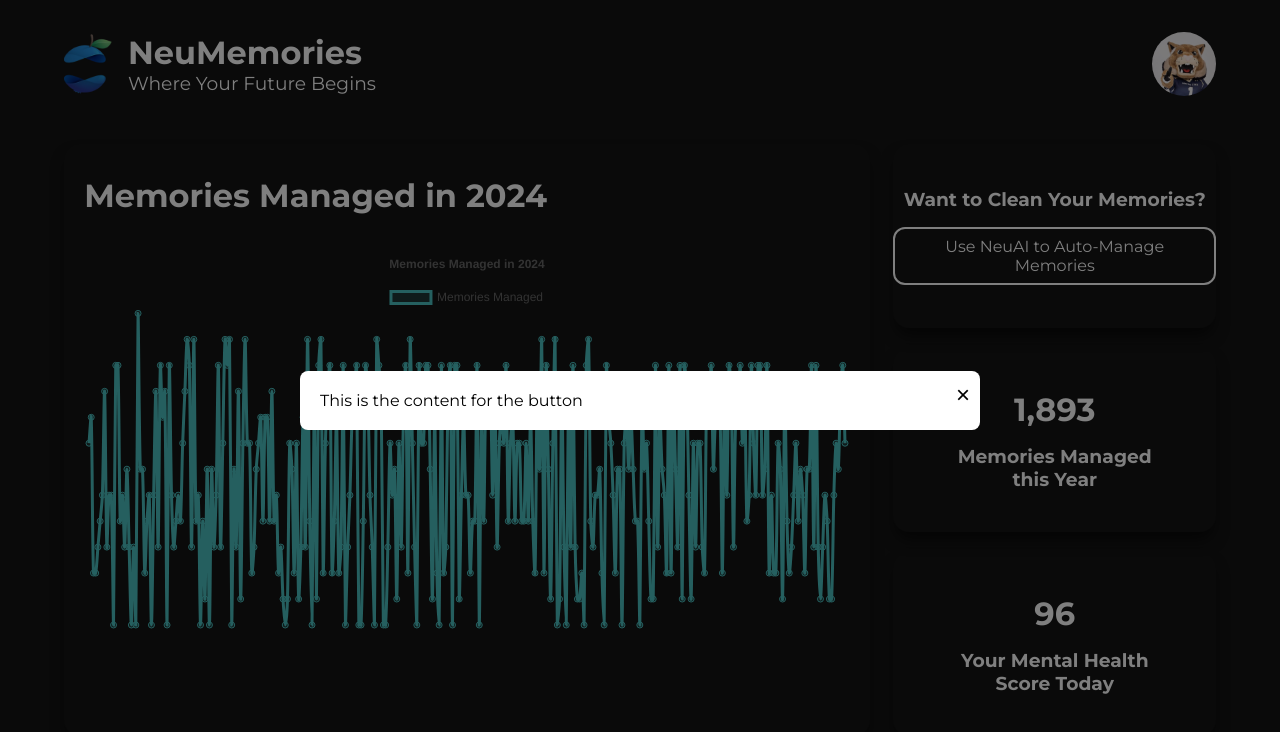
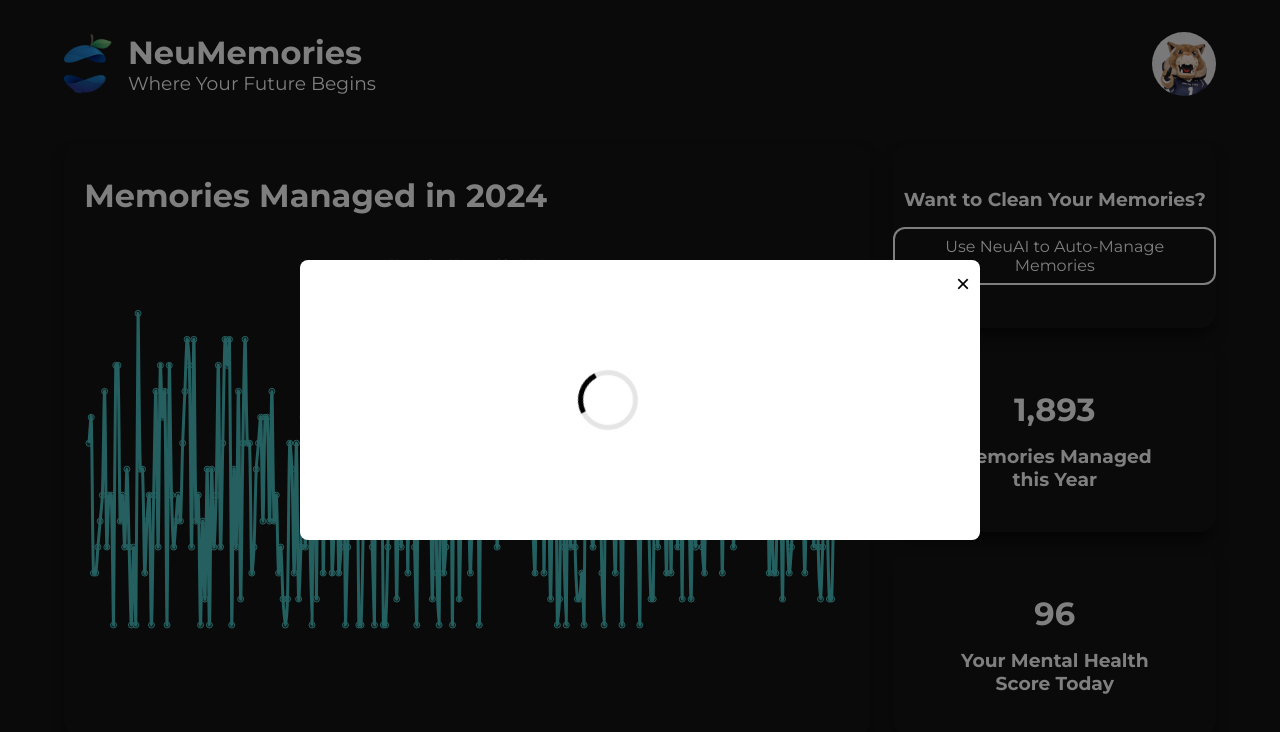
Before and after one commit to erikjohns/HONR405-Final-Project, a Next.js app: page /dashboard in a window 1280 px wide. Both pictures are taken after a click on the button "Use NeuAI to Auto-Manage Memories". Shown: the top 732 px of the page. Built offline with nearby package versions, Linux system fonts and the light colour scheme.

Commit message:
Added Memory Management Tool

```diff
--- /dev/null
+++ b/src/Components/LoadingSpinner.js
@@ -0,0 +1,24 @@
+const LoadingSpinner = () => {
+    return (
+        <div style={{ display: 'flex', justifyContent: 'center', alignItems: 'center', height: '100vh' }}>
+            <div className="spinner"></div>
+            <style jsx>{`
+        .spinner {
+          width: 50px;
+          height: 50px;
+          border: 5px solid rgba(0, 0, 0, 0.1);
+          border-top-color: #000;
+          border-radius: 50%;
+          animation: spin 1s linear infinite;
+        }
+        @keyframes spin {
+          to {
+            transform: rotate(360deg);
+          }
+        }
+      `}</style>
+        </div>
+    );
+};
+
+export default LoadingSpinner;
--- /dev/null
+++ b/src/Components/ModalMemories.js
@@ -0,0 +1,30 @@
+'use client';
+import {useState, useEffect} from "react"
+import LoadingSpinner from "@/Components/LoadingSpinner";
+
+export default function ModalMemories() {
+    const [loading, setLoading] = useState(true);
+
+    useEffect(() => {
+        // Set a timer to hide the spinner after 10 seconds
+        const timer = setTimeout(() => {
+            setLoading(false);
+        }, 10000); // 10 seconds
+
+        return () => clearTimeout(timer); // Cleanup the timer
+    }, []);
+
+    return (
+        <div>
+            {loading ? (
+                <div style={{maxWidth: '90%', maxHeight: '30vh', display: 'flex', alignItems: 'center', justifyContent: 'center'}}>
+                    <LoadingSpinner />
+                </div>
+            ) : (
+                <div>
+                    <p>NeuAI managed 10 memories!.</p>
+                </div>
+            )}
+        </div>
+    )
+}
--- a/src/app/dashboard/page.js
+++ b/src/app/dashboard/page.js
@@ -6,6 +6,7 @@ import CustomChart from "@/Components/Chart";
 import {falsifiedData} from "@/Components/Data";
 import {useState} from "react";
 import Modal from "@/Components/Modal";
+import ModalMemories from "@/Components/ModalMemories";
 
 export default function DashboardPage () {
     const labels = falsifiedData.map((entry) => entry.date);
@@ -61,7 +62,7 @@ export default function DashboardPage () {
             </div>
 
             <Modal isOpen={isOpen} onClose={closeModal}>
-                {modalContent}
+                <ModalMemories />
             </Modal>
         </div>
     )
```
